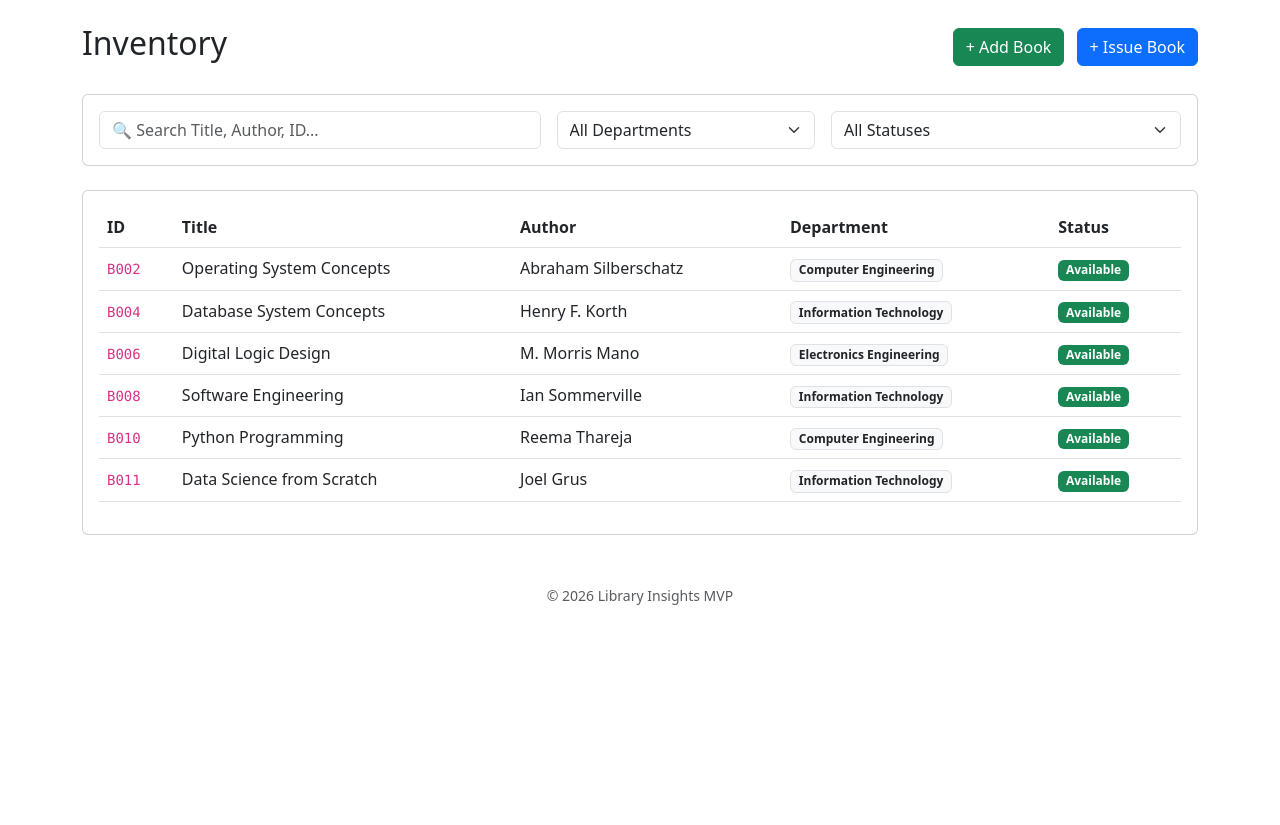
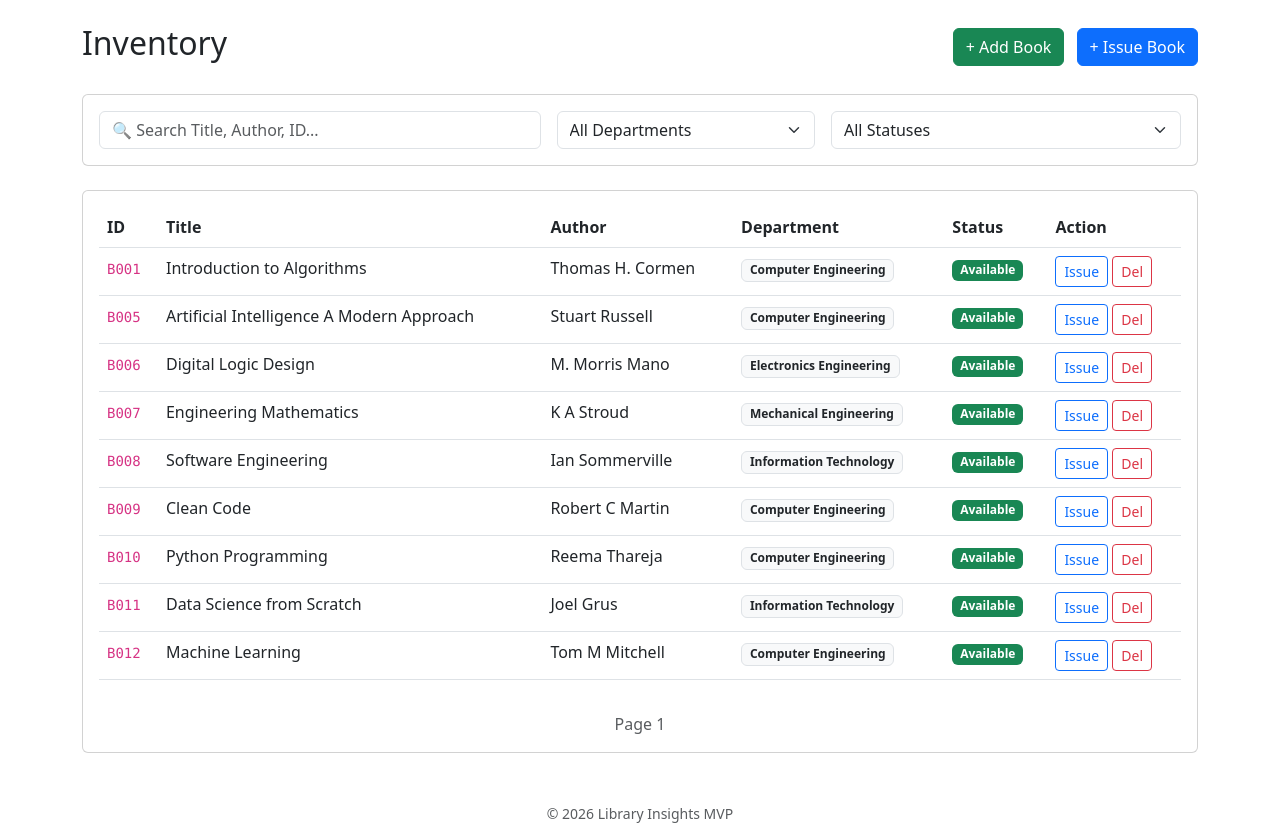
Before and after one commit to VipulMadavi/Library-Analytics-DAVIS, a Flask app: page /books?status=Available in a window 1280 px wide. Shown: the part 76-901 px from the top of the page. Before the commit the page ends 681 px from the top, so only its background shows below. Run offline with Flask 3, Linux system fonts and the light colour scheme.

Commit message:
feat: Implement core library data management for books, members, and transactions, including initial data and UI templates.

```diff
--- a/app.py
+++ b/app.py
@@ -104,12 +104,57 @@ def books_page():
     if status_filter:
         books = books[books['Status'] == status_filter]
 
-    return render_template('books.html', books=books.to_dict('records'), filter=status_filter)
+    # Pagination
+    page = request.args.get('page', 1, type=int)
+    per_page = 20
+    total = len(books)
+    start = (page - 1) * per_page
+    end = start + per_page
+
+    paginated_books = books.iloc[start:end].to_dict('records')
+
+    has_next = end < total
+    has_prev = page > 1
+
+    return render_template('books.html', books=paginated_books, filter=status_filter, page=page, has_next=has_next, has_prev=has_prev)
 
 @app.route('/members')
 def members_page():
     _, members, _ = load_data()
-    return render_template('members.html', members=members.to_dict('records'))
+
+    # Pagination
+    page = request.args.get('page', 1, type=int)
+    per_page = 20
+    total = len(members)
+    start = (page - 1) * per_page
+    end = start + per_page
+
+    paginated_members = members.iloc[start:end].to_dict('records')
+
+    has_next = end < total
+    has_prev = page > 1
+
+    return render_template('members.html', members=paginated_members, page=page, has_next=has_next, has_prev=has_prev)
+
+@app.route('/delete/book/<book_id>')
+def delete_book_route(book_id):
+    from utils.data_manager import delete_book
+    success, msg = delete_book(book_id)
+    if success:
+        flash(msg, 'success')
+    else:
+        flash(msg, 'danger')
+    return redirect(url_for('books_page'))
+
+@app.route('/delete/member/<member_id>')
+def delete_member_route(member_id):
+    from utils.data_manager import delete_member
+    success, msg = delete_member(member_id)
+    if success:
+        flash(msg, 'success')
+    else:
+        flash(msg, 'danger')
+    return redirect(url_for('members_page'))
 
 @app.route('/member/<member_id>')
 def member_details(member_id):
--- a/data/books.csv
+++ b/data/books.csv
@@ -1,13 +1,13 @@
 BookID,Title,Author,Department,Status
-B001,Introduction to Algorithms,Thomas H. Cormen,Computer Engineering,Issued
-B002,Operating System Concepts,Abraham Silberschatz,Computer Engineering,Available
+B001,Introduction to Algorithms,Thomas H. Cormen,Computer Engineering,Available
+B002,Operating System Concepts,Abraham Silberschatz,Computer Engineering,Issued
 B003,Computer Networks,Andrew S. Tanenbaum,Computer Engineering,Issued
-B004,Database System Concepts,Henry F. Korth,Information Technology,Available
-B005,Artificial Intelligence A Modern Approach,Stuart Russell,Computer Engineering,Issued
+B004,Database System Concepts,Henry F. Korth,Information Technology,Issued
+B005,Artificial Intelligence A Modern Approach,Stuart Russell,Computer Engineering,Available
 B006,Digital Logic Design,M. Morris Mano,Electronics Engineering,Available
-B007,Engineering Mathematics,K A Stroud,Mechanical Engineering,Issued
+B007,Engineering Mathematics,K A Stroud,Mechanical Engineering,Available
 B008,Software Engineering,Ian Sommerville,Information Technology,Available
-B009,Clean Code,Robert C Martin,Computer Engineering,Issued
+B009,Clean Code,Robert C Martin,Computer Engineering,Available
 B010,Python Programming,Reema Thareja,Computer Engineering,Available
 B011,Data Science from Scratch,Joel Grus,Information Technology,Available
-B012,Machine Learning,Tom M Mitchell,Computer Engineering,Issued
+B012,Machine Learning,Tom M Mitchell,Computer Engineering,Available
--- a/data/transactions.csv
+++ b/data/transactions.csv
@@ -14,3 +14,5 @@ T012,B001,M013,2025-02-01,Issue
 T013,B003,M017,2025-02-02,Issue
 T014,B012,M007,2025-02-10,Return
 T015,B001,M013,2025-02-15,Return
+T_FIX_01,B002,M001,2026-01-18,Issue
+T_FIX_02,B004,M001,2026-01-18,Issue
--- a/templates/books.html
+++ b/templates/books.html
@@ -47,6 +47,7 @@
                         <th>Author</th>
                         <th>Department</th>
                         <th>Status</th>
+                        <th>Action</th>
                     </tr>
                 </thead>
                 <tbody>
@@ -63,6 +64,11 @@
                             <span class="badge bg-success">Available</span>
                             {% endif %}
                         </td>
+                        <td>
+                            <a href="/issue?book_id={{ book.BookID }}" class="btn btn-sm btn-outline-primary">Issue</a>
+                            <a href="/delete/book/{{ book.BookID }}" class="btn btn-sm btn-outline-danger"
+                                onclick="return confirm('Are you sure you want to delete this book? This cannot be undone.');">Del</a>
+                        </td>
                     </tr>
                     {% endfor %}
                     <tr id="noResults" style="display: none;">
@@ -70,6 +76,23 @@
                     </tr>
                 </tbody>
             </table>
+        </div>
+
+        <!-- Pagination -->
+        <div class="d-flex justify-content-between align-items-center mt-3">
+            <div>
+                {% if has_prev %}
+                <a href="{{ url_for('books_page', page=page-1, status=filter) }}"
+                    class="btn btn-sm btn-outline-secondary">← Previous</a>
+                {% endif %}
+            </div>
+            <span class="text-muted">Page {{ page }}</span>
+            <div>
+                {% if has_next %}
+                <a href="{{ url_for('books_page', page=page+1, status=filter) }}"
+                    class="btn btn-sm btn-outline-secondary">Next →</a>
+                {% endif %}
+            </div>
         </div>
     </div>
 </div>
--- a/utils/data_manager.py
+++ b/utils/data_manager.py
@@ -233,3 +233,39 @@ def get_member_current_loans(member_id):
         })
 
     return active_loans
+
+def delete_book(book_id):
+    """
+    Deletes a book if it is NOT currently issued.
+    """
+    books, _, _ = load_data()
+
+    if book_id not in books['BookID'].values:
+        return False, "Book not found."
+
+    book = books[books['BookID'] == book_id].iloc[0]
+    if book['Status'] == 'Issued':
+        return False, "Cannot delete. Book is currently Issued."
+
+    # Delete
+    books = books[books['BookID'] != book_id]
+    save_books(books)
+    return True, "Book deleted successfully."
+
+def delete_member(member_id):
+    """
+    Deletes a member if they have NO active loans.
+    """
+    _, members, _ = load_data()
+
+    if member_id not in members['MemberID'].values:
+        return False, "Member not found."
+
+    active_loans = get_member_current_loans(member_id)
+    if active_loans:
+        return False, f"Cannot delete. Member has {len(active_loans)} active loans."
+
+    # Delete
+    members = members[members['MemberID'] != member_id]
+    members.to_csv(MEMBERS_FILE, index=False)
+    return True, "Member deleted successfully."
```
Also changed, not shown: templates/members.html (+27 -3 lines), utils/sync_data.py (added, +59 -0 lines).
